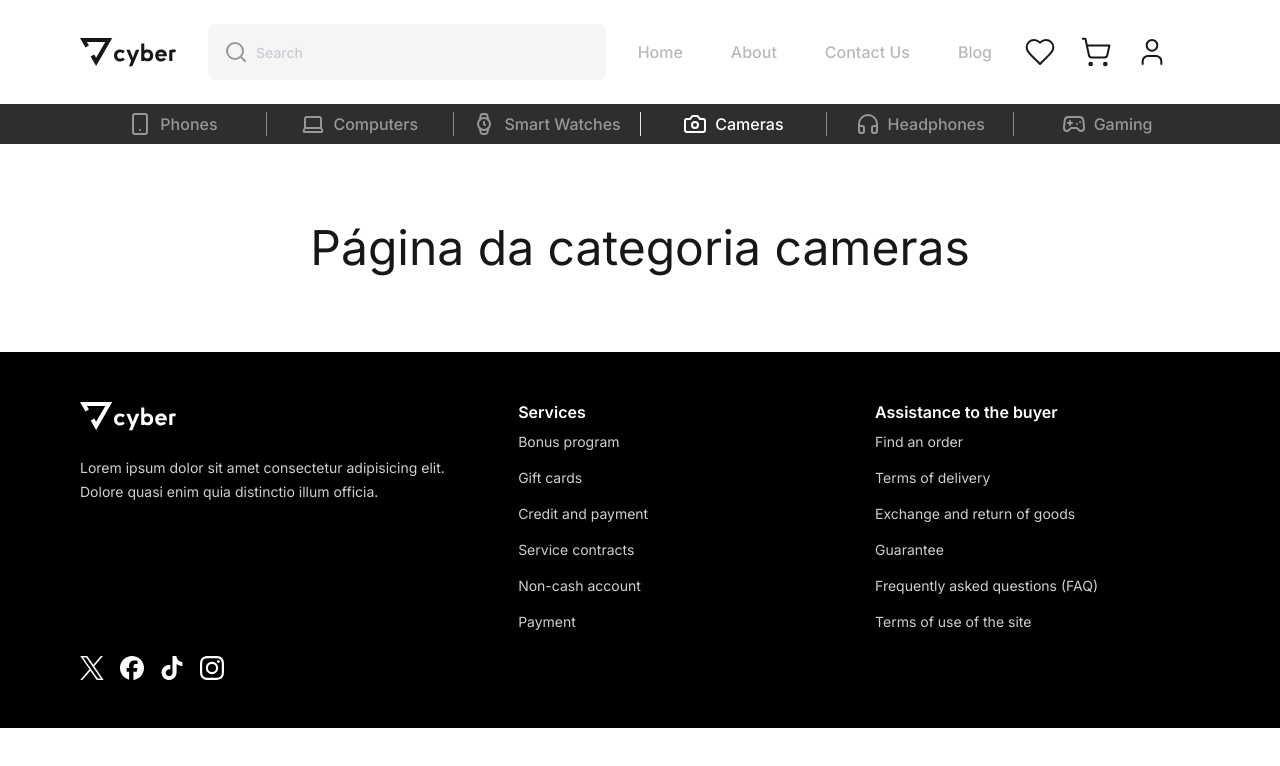
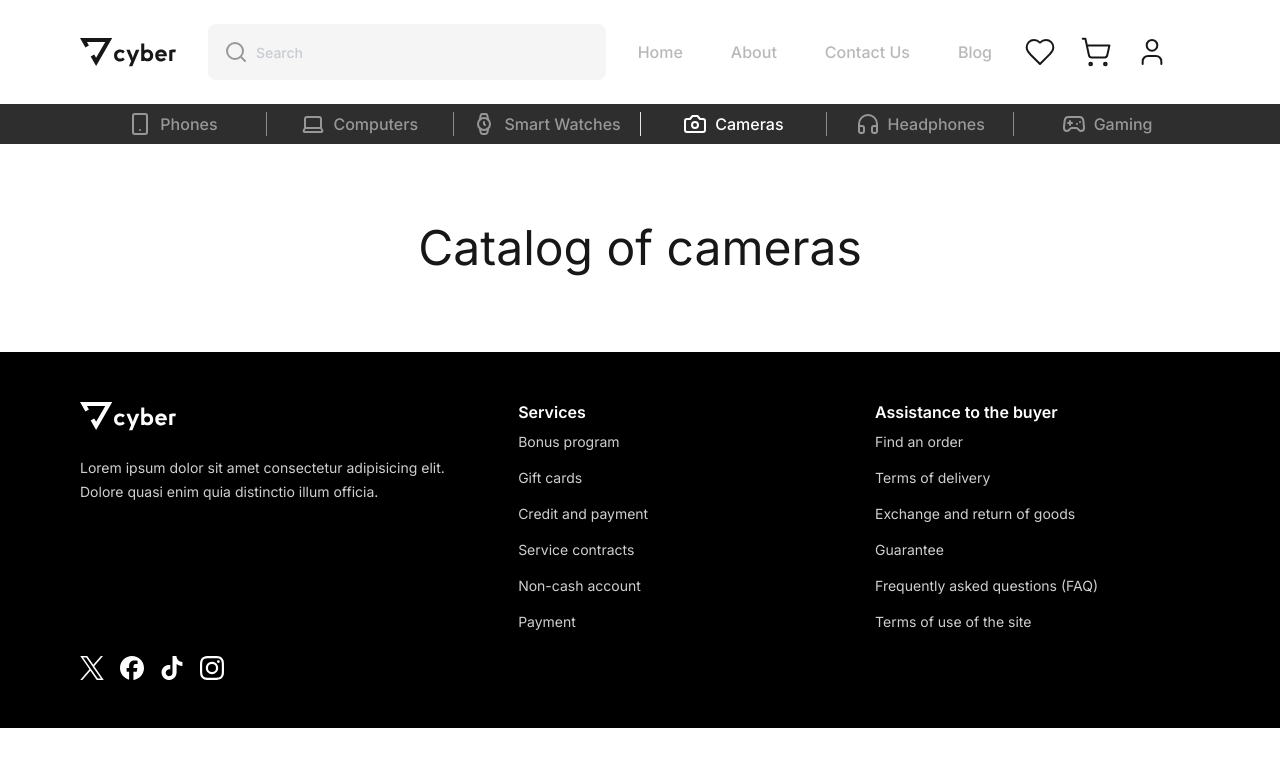
Before and after one commit to alexandreraminelli/pratica-nextjs-electronic-store, a Next.js app: page /catalog/cameras in a window 1280 px wide. Shown: the top 766 px of the page. Built offline with nearby package versions, Linux system fonts and the light colour scheme.

Commit message:
feat: metadados da página de catálogos

```diff
--- a/src/app/(pages)/catalog/[category]/page.tsx
+++ b/src/app/(pages)/catalog/[category]/page.tsx
@@ -28,7 +28,7 @@ export default async function CategoryPage(
   // retorno da página
   return (
     <div className="pd-container py-20">
-      <h1 className="text-center text-5xl">Página da categoria {category}</h1>
+      <h1 className="text-center text-5xl">Catalog of {category}</h1>
     </div>
   )
 }
--- /dev/null
+++ b/src/app/(pages)/catalog/layout.tsx
@@ -0,0 +1,30 @@
+import type { Metadata } from "next"
+
+/**
+ * Metadados da página de catálogo.
+ * @author Alexandre Raminelli
+ */
+export const metadata: Metadata = {
+  title: {
+    template: "%s | Catalog",
+    default: "Catalog",
+  },
+}
+
+/**
+ * Parâmetros do layout `CatalogLayout()`.
+ * @author Alexandre Raminelli
+ */
+interface CatalogLayoutProps {
+  /** Páginas filhas do layout. */
+  children: React.ReactNode
+}
+/**
+ * Layout das páginas de catalogo.
+ * @author Alexandre Raminelli
+ */
+export default function CatalogLayout(
+  { children }: Readonly<CatalogLayoutProps> // params
+) {
+  return <main>{children}</main>
+}
```
